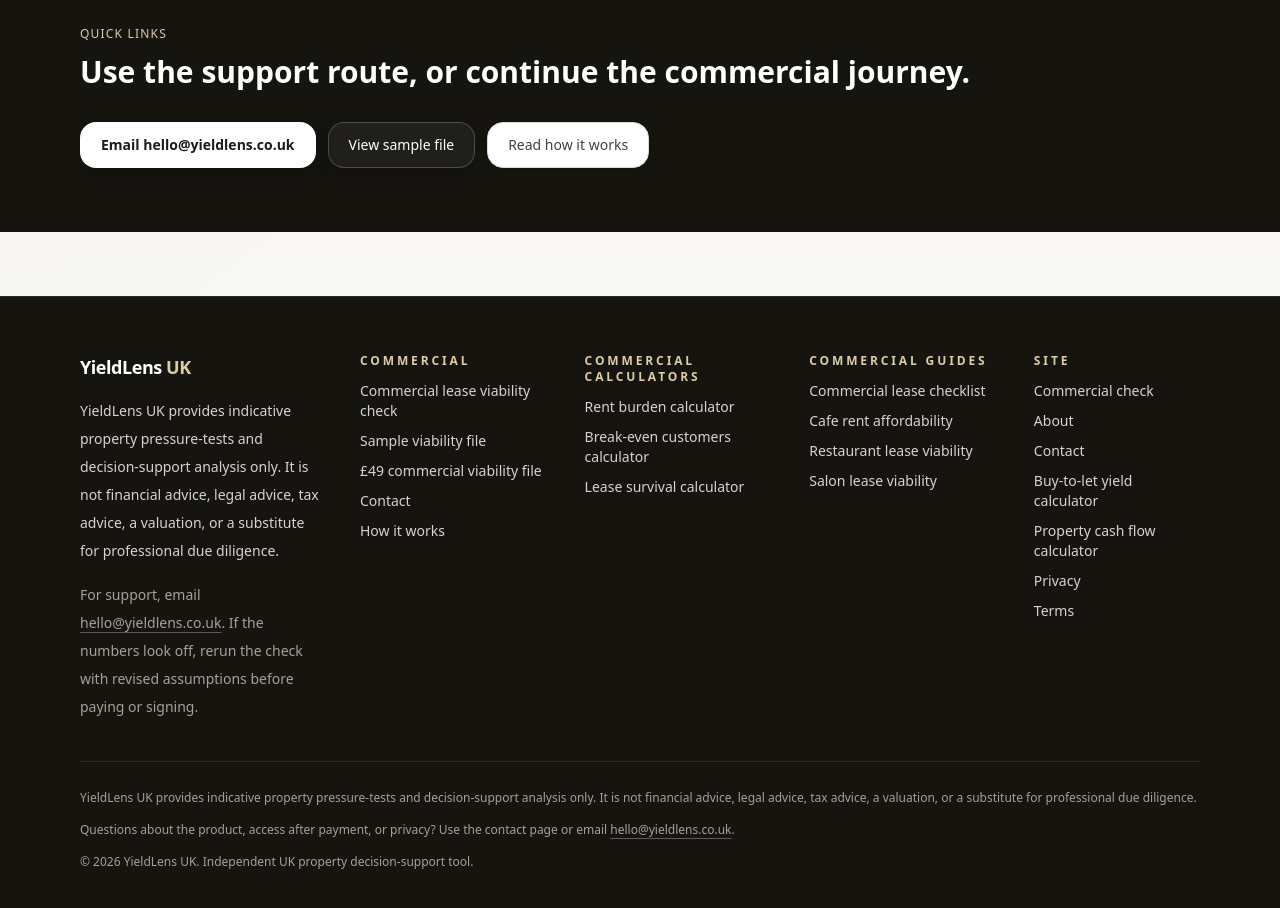
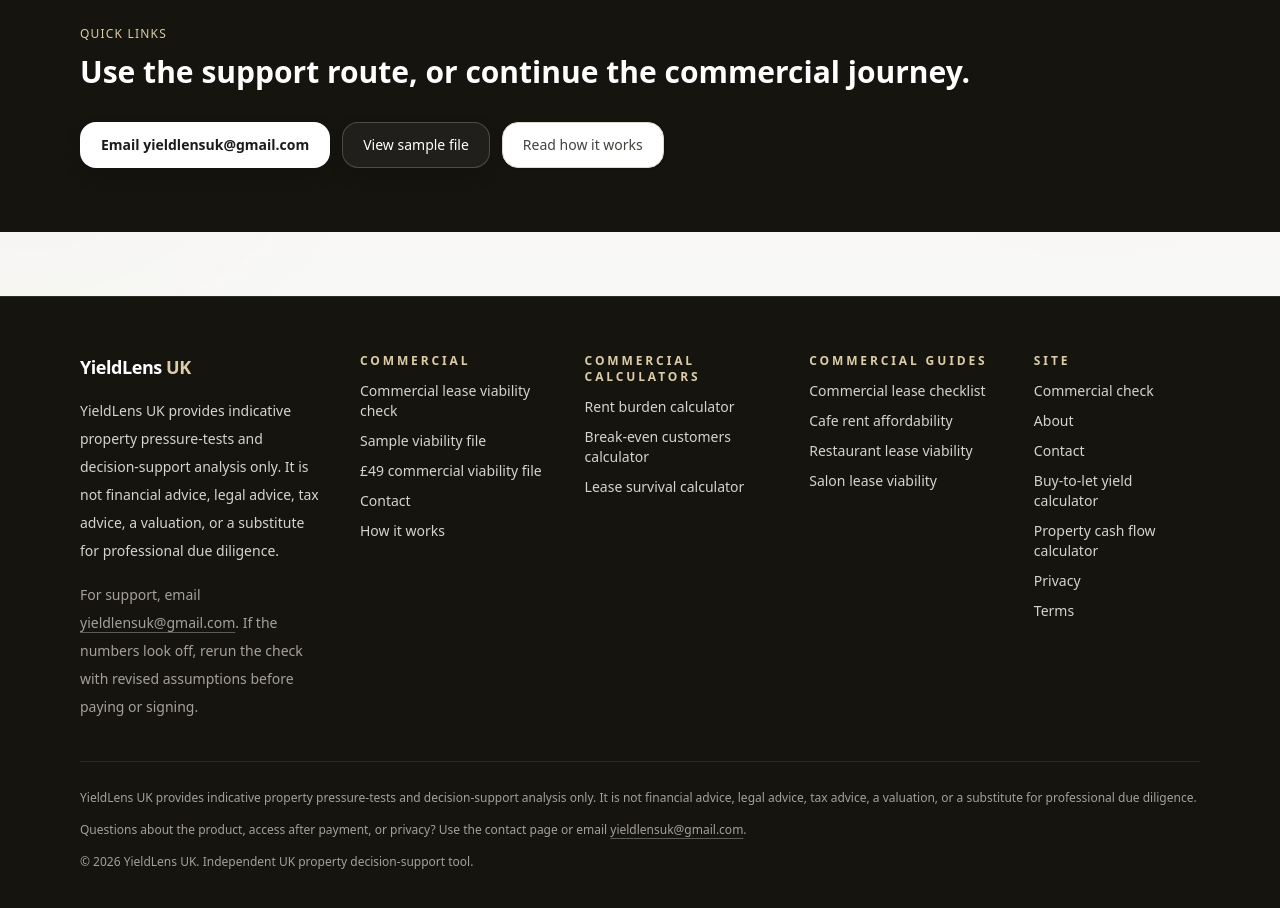
Before and after one commit to samueljcarlon/yieldlens-uk, a Next.js app: page /contact in a window 1280 px wide. Shown: the part 1640-2548 px from the top of the page. Built offline with nearby package versions, Linux system fonts and the light colour scheme.

Commit message:
Update temporary support email

```diff
--- a/app/contact/page.tsx
+++ b/app/contact/page.tsx
@@ -67,7 +67,7 @@
 }
 
 function mailtoHref() {
-  return 'mailto:hello@yieldlens.co.uk?subject=YieldLens%20support';
+  return 'mailto:yieldlensuk@gmail.com?subject=YieldLens%20support';
 }
 
 export default function ContactPage() {
@@ -87,7 +87,7 @@
                 For product questions, access after payment, privacy queries, or
                 report corrections, email YieldLens UK at{' '}
                 <a className="underline decoration-white/30 underline-offset-4 hover:decoration-white" href={mailtoHref()}>
-                  hello@yieldlens.co.uk
+                  yieldlensuk@gmail.com
                 </a>
                 .
               </p>
@@ -191,7 +191,7 @@
           />
           <div className="flex flex-col sm:flex-row gap-3">
             <a href={mailtoHref()} className={heroPrimaryCtaClass}>
-              Email hello@yieldlens.co.uk
+            Email yieldlensuk@gmail.com
             </a>
             <Link href="/sample-commercial-viability-file" className={heroSecondaryCtaClass}>
               View sample file
--- a/app/layout.tsx
+++ b/app/layout.tsx
@@ -21,11 +21,11 @@
     url: 'https://yieldlens.co.uk',
     description:
       'Independent UK commercial lease viability and rent affordability decision-support.',
-    email: 'hello@yieldlens.co.uk',
+    email: 'yieldlensuk@gmail.com',
     contactPoint: {
       '@type': 'ContactPoint',
       contactType: 'customer support',
-      email: 'hello@yieldlens.co.uk',
+      email: 'yieldlensuk@gmail.com',
       areaServed: 'GB',
       availableLanguage: 'en-GB',
     },
--- a/app/privacy/page.tsx
+++ b/app/privacy/page.tsx
@@ -43,7 +43,7 @@
           </p>
           <p className="mt-3">
             If you need help with privacy, support, or the payment flow, use
-            the contact page or email hello@yieldlens.co.uk.
+            the contact page or email yieldlensuk@gmail.com.
           </p>
         </section>
 
--- a/app/terms/page.tsx
+++ b/app/terms/page.tsx
@@ -135,7 +135,7 @@
         <section>
           <SectionTitle eyebrow="9. Contact" title="Questions and support" />
           <p className="mt-3">
-            For questions, use the contact page or email hello@yieldlens.co.uk.
+            For questions, use the contact page or email yieldlensuk@gmail.com.
             If something looks unclear, ask before paying or signing so the
             assumptions can be checked again.
           </p>
--- a/components/Footer.tsx
+++ b/components/Footer.tsx
@@ -1,7 +1,7 @@
 import Link from 'next/link';
 
 const linkClass = 'block text-sm text-stone-300 transition-colors hover:text-white';
-const supportHref = 'mailto:hello@yieldlens.co.uk?subject=YieldLens%20support';
+const supportHref = 'mailto:yieldlensuk@gmail.com?subject=YieldLens%20support';
 
 export default function Footer() {
   return (
@@ -23,7 +23,7 @@
             <p className="mt-4 max-w-sm text-sm leading-7 text-stone-400">
               For support, email{' '}
               <a href={supportHref} className="underline decoration-white/30 underline-offset-4 hover:decoration-white">
-                hello@yieldlens.co.uk
+                yieldlensuk@gmail.com
               </a>
               . If the numbers look off, rerun the check with revised
               assumptions before paying or signing.
@@ -136,7 +136,7 @@
             Questions about the product, access after payment, or privacy? Use
             the contact page or email{' '}
             <a href={supportHref} className="underline decoration-white/30 underline-offset-4 hover:decoration-white">
-              hello@yieldlens.co.uk
+              yieldlensuk@gmail.com
             </a>
             .
           </p>
```
